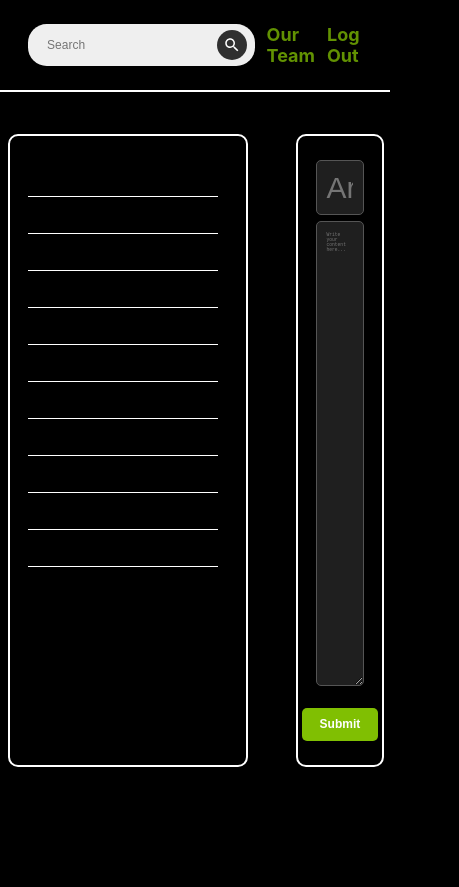
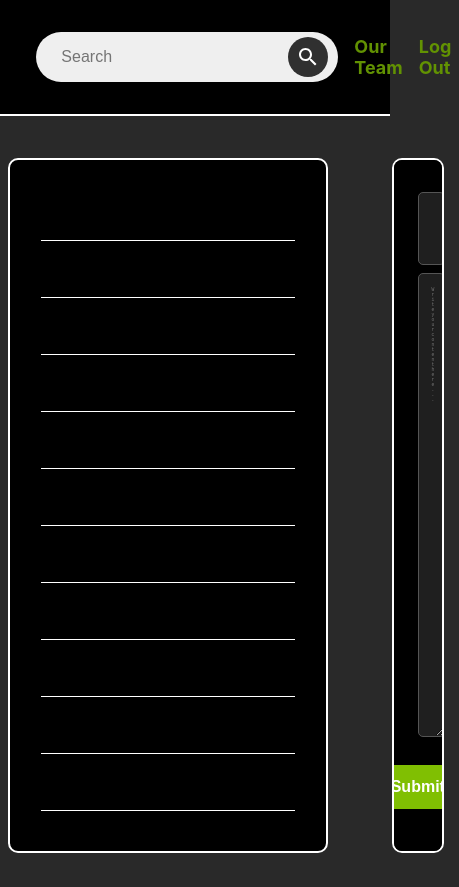
Before and after one commit to cr9169/TechOps, a React (Vite) app in the folder front/: page /homePage in a window 390 px wide. Shown: the whole page, 459 px wide, since content can reach past the window. Before the commit the page ends 844 px from the top, so only its background shows below. Built offline with nearby package versions, Linux system fonts and the light colour scheme.

Commit message:
fix: removed unnecessary scss

```diff
--- a/front/src/App.scss
+++ /dev/null
@@ -1,8 +0,0 @@
-.main-app-orientation {
-  height: 100vh;
-  height: 100dvh;
-  width: 100%;
-  display: flex;
-  flex-direction: column;
-  align-items: center;
-}
--- a/front/src/App.tsx
+++ b/front/src/App.tsx
@@ -1,6 +1,7 @@
 import { BrowserRouter as Router, Routes, Route } from "react-router-dom";
 import HomePage from "./components/HomePage/HomePage";
 import AuthPage from "./components/AuthPage/AuthPage";
+// import "./App.scss";
 
 function App() {
   return (
--- a/front/src/main.scss
+++ b/front/src/main.scss
@@ -1,80 +1,25 @@
 @import "./styles/dark.scss";
 
-/* Resetting default browser styles */
-*,
-*::before,
-*::after {
-  box-sizing: border-box; /* Include padding and border in the width and height of elements */
-  margin: 0; /* Remove default margins */
-  padding: 0; /* Remove default paddings */
+html,
+body {
+  height: 100vh;
+  width: 100%;
+  background-color: $theme-background-color !important;
+  color: #ffffff;
+  font-family: -apple-system, BlinkMacSystemFont, "Segoe UI", "Roboto", "Oxygen",
+    "Ubuntu", "Cantarell", "Fira Sans", "Droid Sans", "Helvetica Neue",
+    sans-serif;
+  -webkit-font-smoothing: antialiased;
+  -moz-osx-font-smoothing: grayscale;
+  margin: 0;
 }
 
-/* Base styles */
-html,
-body {
-  height: 100vh; /* Full viewport height */
-  width: 100%; /* Full viewport width */
-  overflow-x: hidden; /* Hide horizontal overflow */
-  font-family: -apple-system, BlinkMacSystemFont, "Segoe UI", "Roboto", "Oxygen",
-    "Ubuntu", "Cantarell", "Fira Sans", "Droid Sans", "Helvetica Neue",
-    sans-serif; /* System default font stack */
-  -webkit-font-smoothing: antialiased;
-  -moz-osx-font-smoothing: grayscale;
-  font-size: 16px; /* Base font size */
-  background-color: #000000; /* Example background color, replace with your variable or color */
-  color: #ffffff; /* Text color */
+#root {
+  height: 100%;
+  width: 100%;
 }
 
-/* Ensure images and embedded content are responsive */
-img,
-iframe,
-video,
-object {
-  max-width: 100%; /* Max width is the width of the containing element */
-  height: auto; /* Keep original aspect ratio */
-}
-
-/* Root container styles */
-#root {
-  display: flex;
-  flex-direction: column;
-  min-height: 100vh; /* Minimum height is full viewport */
-}
-
-/* Code element styles */
 code {
   font-family: source-code-pro, Menlo, Monaco, Consolas, "Courier New",
     monospace;
 }
-
-/* Responsive typography and layout adjustments */
-@media (max-width: 1200px) {
-  html {
-    font-size: 15px; /* Slightly smaller font size for large devices */
-  }
-}
-
-@media (max-width: 992px) {
-  html {
-    font-size: 14px; /* Even smaller font size for medium devices */
-  }
-}
-
-@media (max-width: 768px) {
-  html {
-    font-size: 13px; /* Smaller font size for small devices */
-  }
-}
-
-@media (max-width: 576px) {
-  html {
-    font-size: 12px; /* Smallest font size for extra small devices */
-  }
-  /* More specific mobile styles can go here */
-}
-
-/* Overflow control for specific elements */
-.overflow-control {
-  overflow-y: auto; /* Add scroll if content overflows */
-  max-height: 90vh; /* Adjust to 90% of the viewport height */
-}
```
